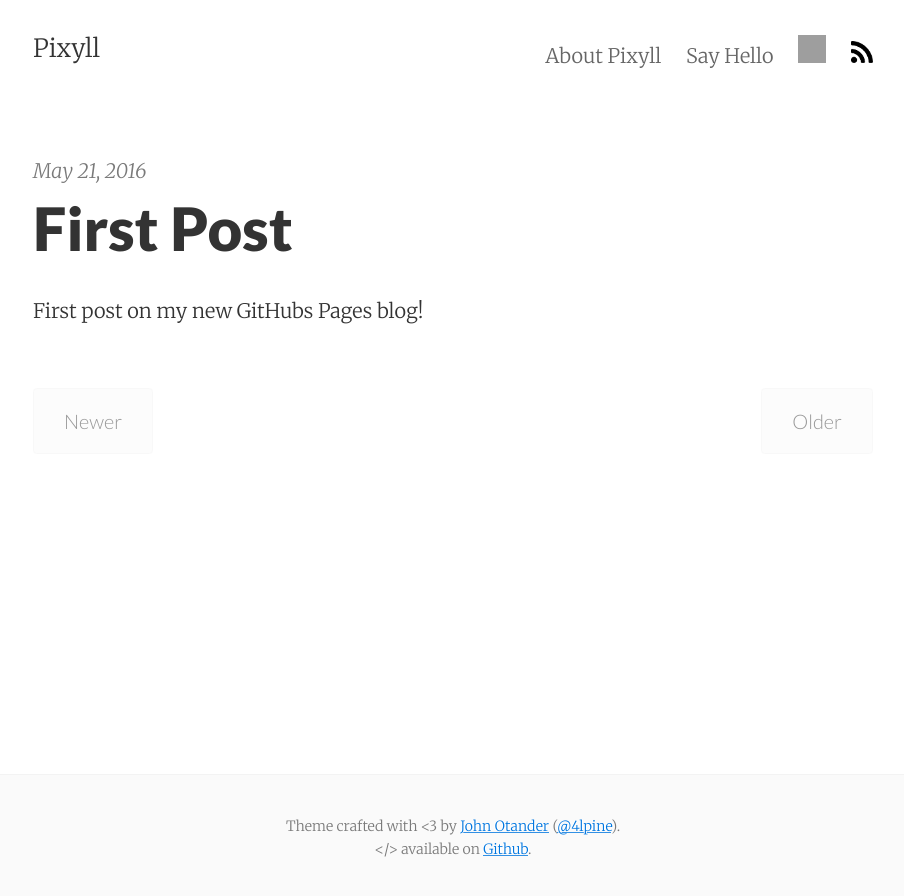
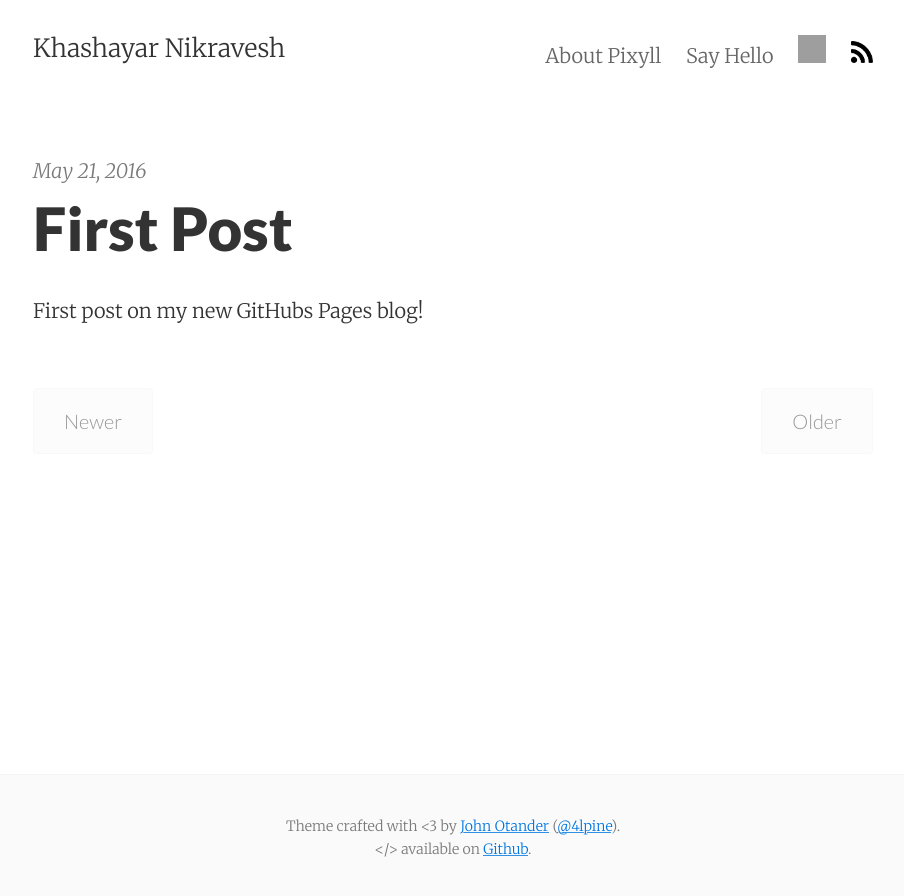
Before and after one commit to knikravesh/knikravesh.github.io, a Jekyll site: the page built from index.html, in a window 1280 px wide. Shown: the top 896 px of the page, without its empty margins (187-1091 px from the left). Built offline with Jekyll 4.4.1, drawn with Linux system fonts in a browser that asks for light colours; the list of posts is cut into pages by our own code; grey boxes are pictures that could not be loaded.

Commit message:
Config Update

```diff
--- a/_config.yml
+++ b/_config.yml
@@ -1,8 +1,8 @@
 # Site settings
-title:       Pixyll
+title:       Khashayar Nikravesh
 email:       your_email@example.com
 author:      Khashayar Nikravesh
-description: "nikravesh.org"
+description: "Personal blog, covering different topics such as ..."
 baseurl:     ""
 url:         "http://knikravesh.github.io"
 date_format: "%b %-d, %Y"
```
